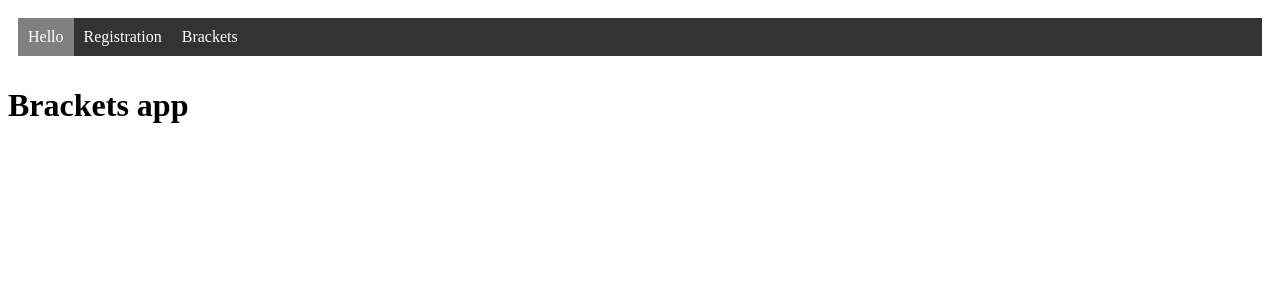
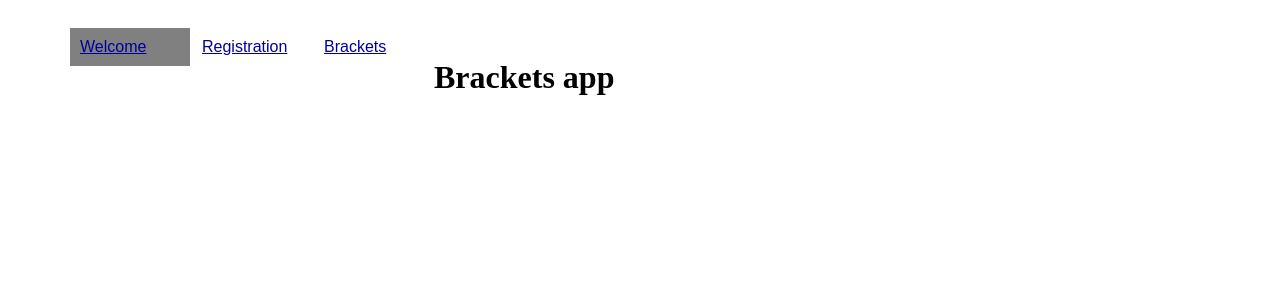
Before and after one commit to sivanathp/project2, an Angular app: page /hello in a window 1280 px wide. Shown: the top 300 px of the page. Built offline with nearby package versions, Linux system fonts and the light colour scheme.

Commit message:
modified CSS

```diff
--- a/src/app/app.component.css
+++ b/src/app/app.component.css
@@ -6,27 +6,31 @@
   background-color: grey;
 }
 
-ul {
+ol, ul {
   list-style-type: none;
-  overflow: hidden;
-  background-color: #333333;
-  margin: 0;
-  padding: 0;
+  margin: 10px;
+	width: 900px;
+	font-family: sans-serif;
+}
+
+li {
+  display:block;
+	width:120px;
+	float:left;
+	margin-left:2px;
 
 }
 
-li {
-  float: left;
-}
 
-li a {
-  display: inline-block;
-  color: white;
-  text-align: center;
-  padding: 0 1em 0 0;
-  text-decoration: none;
+a{
+  display:block;
+	padding:3px;
+	text-decoration:underline;
+	background-color:#fff;
+	color:#009;
 }
 
 li a:hover {
-  background-color: #111111;
+  background-color:#009;
+	color:#fff;
 }
--- a/src/app/app.component.html
+++ b/src/app/app.component.html
@@ -1,7 +1,7 @@
 <div class="links">
 <ul>
   <li>
-      <a routerLink="/hello" routerLinkActive="active"> Hello </a>
+      <a routerLink="/hello" routerLinkActive="active"> Welcome </a>
 
   </li>
   <li><span>
```
